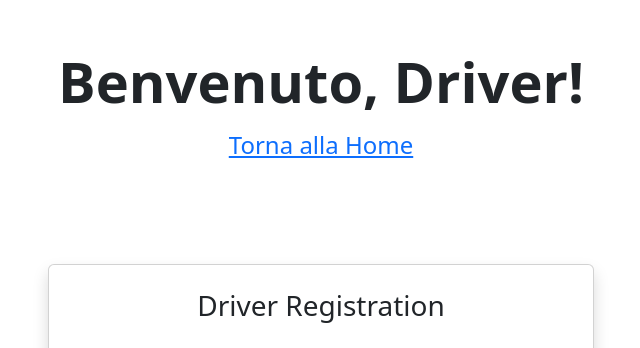
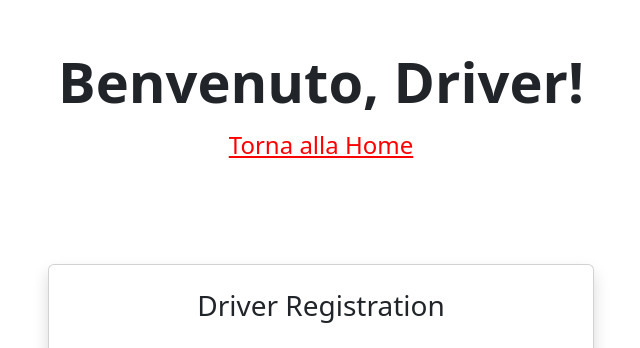
Before and after one commit to ITTPascal-2526-5L/pascal-carsharing-brighipagliaraniromagnoli, a Flask app: page /registration_driver in a window 1280 px wide. Shown: the top 348 px of the page, without its empty margins (319-959 px from the left). Run offline with Flask 3, Linux system fonts and the light colour scheme.

Commit message:
sistemasione pulsanti colorati

```diff
--- a/app/templates/driverLogin.html
+++ b/app/templates/driverLogin.html
@@ -24,7 +24,7 @@
       <div class="content">
         <h1 class="display-4 fw-bold">Benvenuto, Driver!</h1>
         <h4 class="mt-3">
-          <a href="{{ url_for('main.homepage')}}" class="text-decoration-underline">
+          <a href="{{ url_for('main.homepage')}}" class="text-decoration-underline" style="color: red;">
             Torna alla Home
           </a>
         </h4>
--- a/app/templates/passengerLogin.html
+++ b/app/templates/passengerLogin.html
@@ -24,7 +24,7 @@
       <div class="content">
         <h1 class="display-4 fw-bold">Benvenuto, Passenger!</h1>
         <h4 class="mt-3">
-          <a href="{{ url_for('main.homepage')}}" class="text-decoration-underline">
+          <a href="{{ url_for('main.homepage')}}" class="text-decoration-underline" style="color: green;">
             Torna alla Home
           </a>
         </h4>
```
